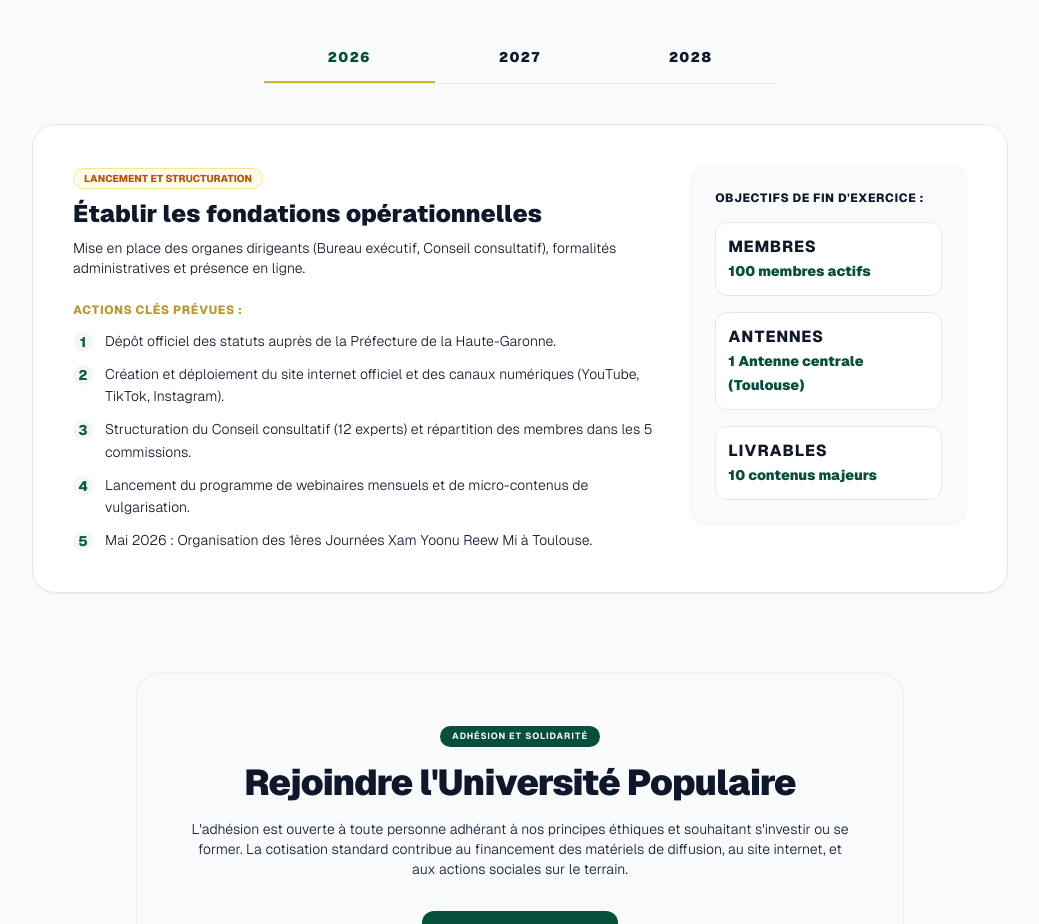
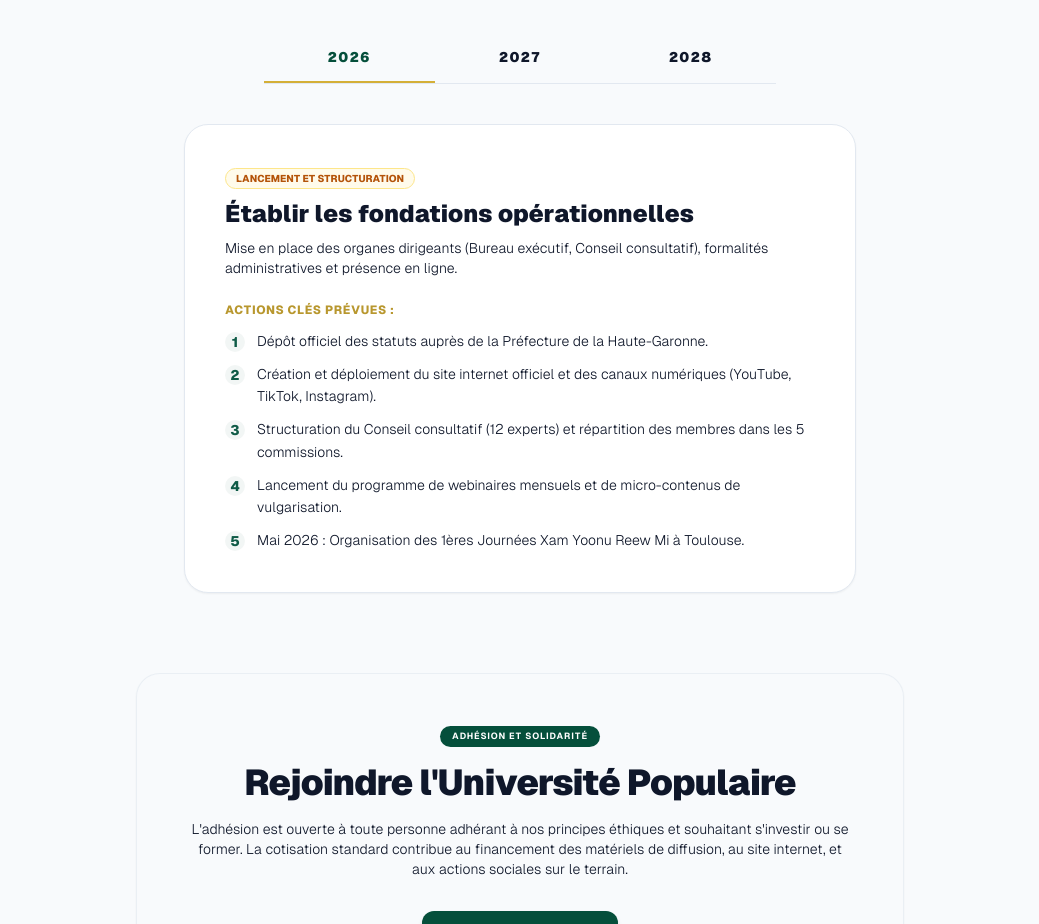
Before and after one commit to papemor94/xam-yoonu-reew-mi, a Next.js app: page /association in a window 1280 px wide. Shown: the part 1720-2644 px from the top of the page, without its empty margins (120-1159 px from the left). Built offline with nearby package versions, Linux system fonts and the light colour scheme.

Commit message:
style: remove objectives indicator column from association page roadmap timeline

```diff
--- a/app/(public)/association/page.tsx
+++ b/app/(public)/association/page.tsx
@@ -234,9 +234,9 @@ export default function AssociationPage() {
           return (
             <div
               key={phase.year}
-              className="grid md:grid-cols-12 gap-8 items-start bg-white border border-xyrm-slate-200 rounded-3xl p-6 md:p-10 shadow-sm animate-fadeIn"
+              className="max-w-2xl mx-auto bg-white border border-xyrm-slate-200 rounded-3xl p-6 md:p-10 shadow-sm animate-fadeIn"
             >
-              <div className="md:col-span-8 space-y-6">
+              <div className="space-y-6">
                 <div className="space-y-2">
                   <Badge variant="envoyee" className="font-extrabold uppercase text-[10px]">
                     {phase.title}
@@ -263,28 +263,6 @@ export default function AssociationPage() {
                       </li>
                     ))}
                   </ul>
-                </div>
-              </div>
-
-              {/* Colonne latérale indicateurs */}
-              <div className="md:col-span-4 bg-xyrm-slate-50 rounded-2xl p-6 border border-xyrm-slate-100 space-y-4">
-                <h4 className="text-xs uppercase font-extrabold text-xyrm-slate-400 tracking-wider">
-                  Objectifs de fin d&apos;exercice :
-                </h4>
-
-                <div className="space-y-4">
-                  <div className="p-3 bg-white rounded-xl border border-xyrm-slate-200">
-                    <span className="block text-xxs uppercase tracking-wider font-extrabold text-xyrm-slate-400">Membres</span>
-                    <span className="text-sm font-black text-xyrm-green-deep">{phase.metrics.members}</span>
-                  </div>
-                  <div className="p-3 bg-white rounded-xl border border-xyrm-slate-200">
-                    <span className="block text-xxs uppercase tracking-wider font-extrabold text-xyrm-slate-400">Antennes</span>
-                    <span className="text-sm font-black text-xyrm-green-deep">{phase.metrics.antennes}</span>
-                  </div>
-                  <div className="p-3 bg-white rounded-xl border border-xyrm-slate-200">
-                    <span className="block text-xxs uppercase tracking-wider font-extrabold text-xyrm-slate-400">Livrables</span>
-                    <span className="text-sm font-black text-xyrm-green-deep">{phase.metrics.productions}</span>
-                  </div>
                 </div>
               </div>
             </div>
```
